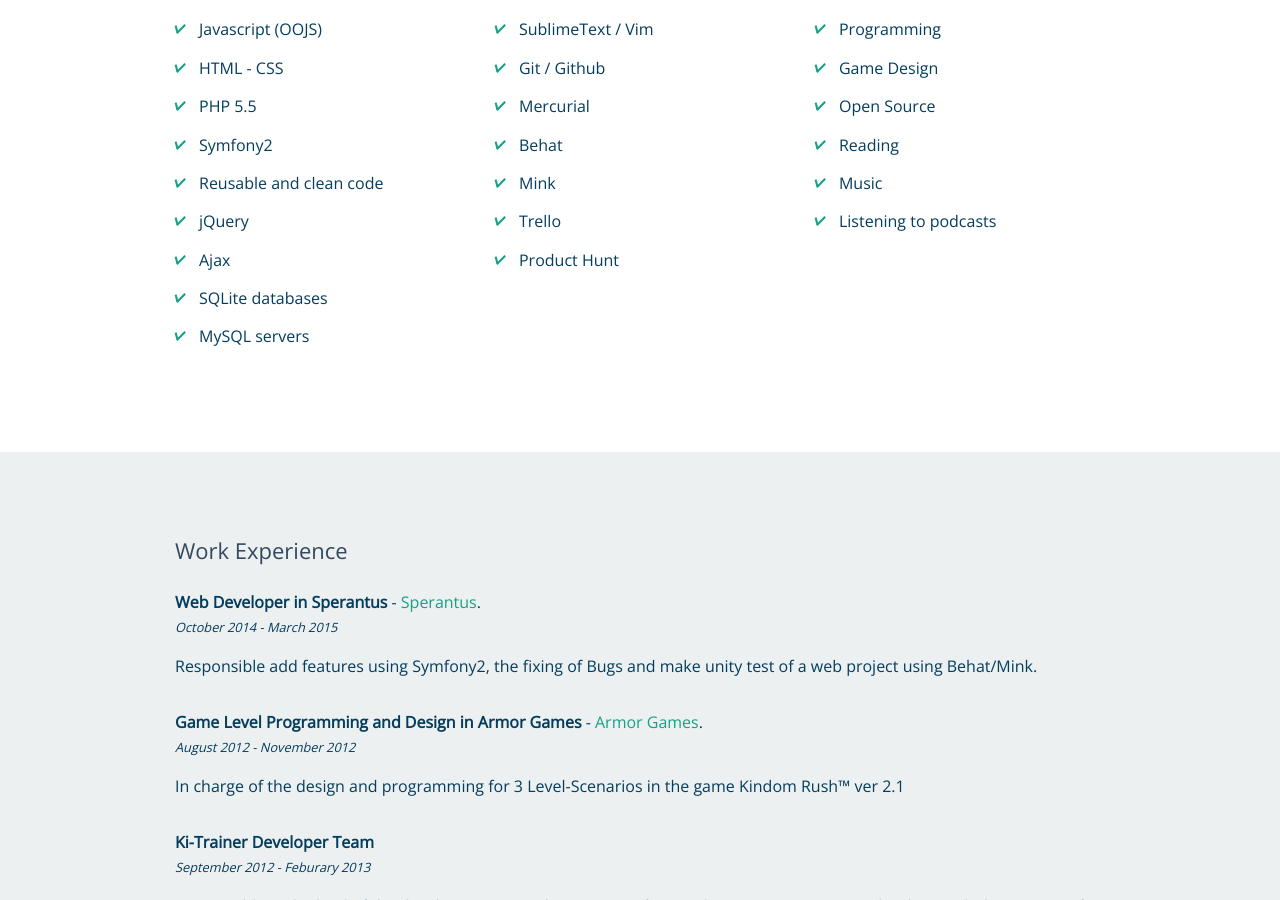
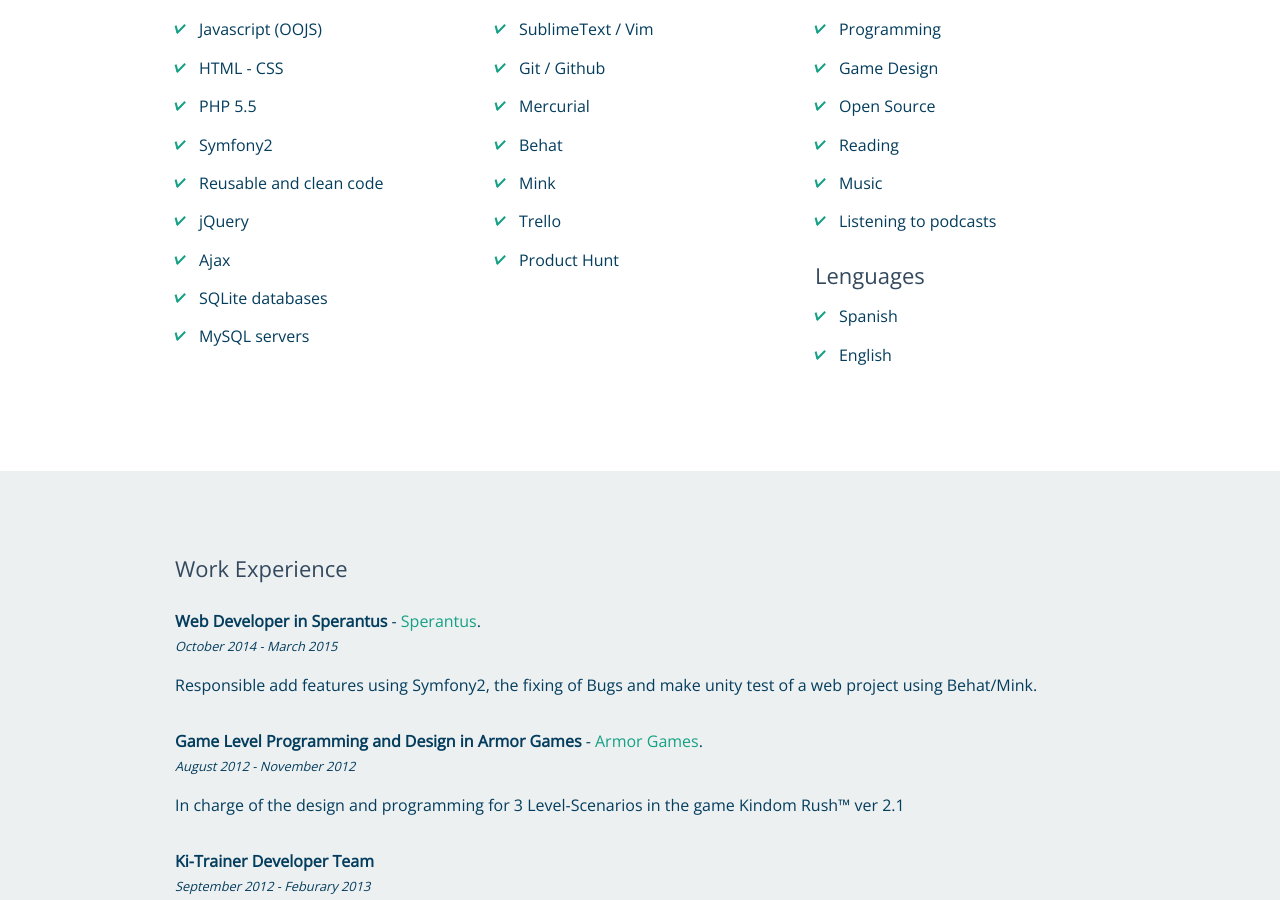
Before and after one commit to Necronexuz/Ivanjimenez.github.io, a Jekyll site: the page built from index.html, in a window 1280 px wide and 900 px high, scrolled down 1292 px. Built offline with Jekyll 4.4.1, drawn with Linux system fonts in a browser that asks for light colours; nearby versions of some CDN libraries; Markdown is read by kramdown in place of the engine named in the settings.

Commit message:
Update home.html

```diff
--- a/_layouts/home.html
+++ b/_layouts/home.html
@@ -101,6 +101,14 @@
           <li>Reading</li>
           <li>Music</li>
           <li>Listening to podcasts</li>
+        </ul>
+      </div>
+
+      <div class="large-4 columns">
+        <h3>Lenguages</h3>
+        <ul class="list no-bullets">
+          <li>Spanish</li>
+          <li>English</li>
         </ul>
       </div>
     </div>
```
